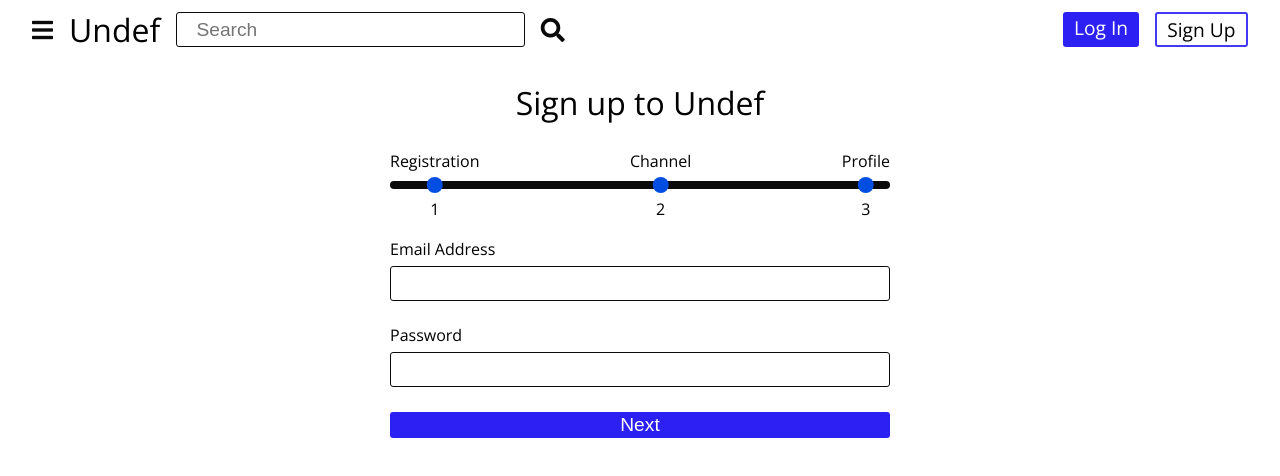
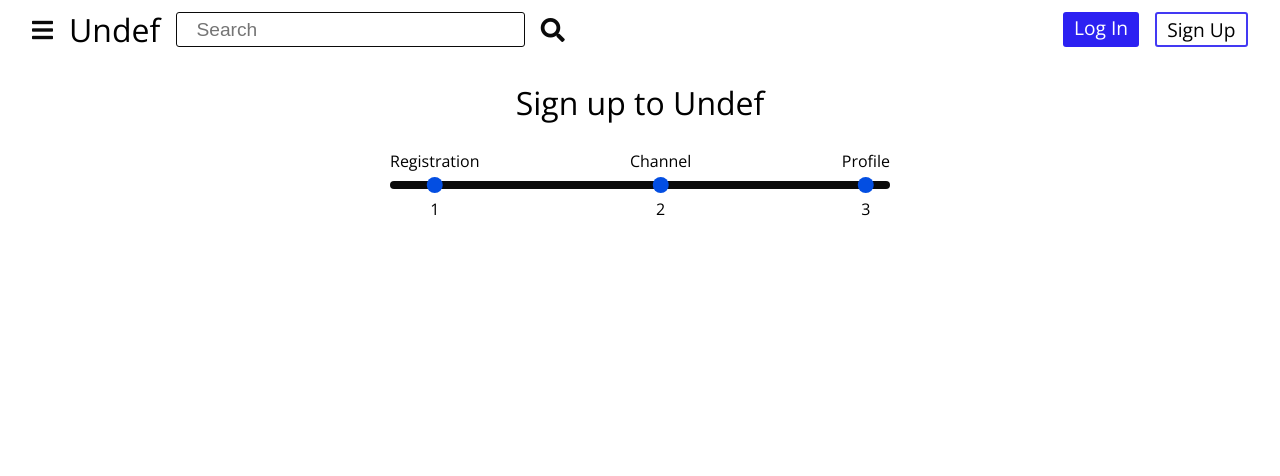
Before and after one commit to IsolatedLun/Undef, a React (Vite) app in the folder frontend/: page /auth/sign-up in a window 1280 px wide. Shown: the top 476 px of the page. Built offline with nearby package versions, Linux system fonts and the light colour scheme.

Commit message:
Rewriting multiforms

```diff
--- a/frontend/src/components/auth/SignUp.tsx
+++ b/frontend/src/components/auth/SignUp.tsx
@@ -1,14 +1,12 @@
 import React, { useState } from 'react'
 import MultiForm from '../combines/MultiForm'
-import Button from '../modules/Button'
-import { INF_Form } from '../modules/Form'
 import FormCompletion, { INF_FomrCompletion } from '../modules/FormCompletion'
-import Input, { INF_Input } from '../modules/inputs/Input'
-import InputPart from '../modules/inputs/InputPart'
+import InputPart from '../modules/inputs/InputPart';
 
 interface NewUser {
   email_address: string;
   password: string;
+  banner: File | null;
 }
 
 const SignUp = () => {
@@ -16,22 +14,9 @@ const SignUp = () => {
 
   const [newUser, setNewUser] = useState<NewUser>({
     email_address: '',
-    password: ''
+    password: '',
+    banner: null
   })
-
-  const inputs: INF_Input[] = [
-    { setter: setNewUser, data: newUser.email_address, name: 'email_address', type: 'email',
-     realType: 'email', setType: 'string', obj: newUser },
-    { setter: setNewUser, data: newUser.password, obj: newUser, name: 'password', type: 'password',
-      realType: 'password', setType: 'string' }
-  ]
-
-  const forms: INF_Form[] = [
-    { form: (<><InputPart props={{ id: 'email', inputData: inputs[0], label: 'Email Address' }} />
-    <InputPart props={{ id: 'email', inputData: inputs[1], label: 'Password' }} />
-    <Button props={{ content: 'Next', default: true, action: () => setIndex(index + 1) }} /></>), index: 0 },
-    { form: <h1>meow</h1>, index: 1 }
-  ]
 
   const completions: INF_FomrCompletion[] =
     [ { text: 'Registration', idx: 1 },
@@ -45,7 +30,9 @@ const SignUp = () => {
         <FormCompletion currIdx={index}
           completions={completions} />
 
-        <MultiForm forms={forms} index={index} setter={setIndex} />
+
+
+        <MultiForm forms={[]} index={index} setter={setIndex} />
     </form>
   )
 }
--- a/frontend/src/components/combines/MultiForm.tsx
+++ b/frontend/src/components/combines/MultiForm.tsx
@@ -1,14 +1,14 @@
 import React, { useEffect, useState } from 'react'
 import Button from '../modules/Button'
-import { INF_Form } from '../modules/Form'
 
-const MultiForm =
-  ({ forms, index, setter } : { forms: INF_Form[], index: number, setter: Function }) => {
+const MultiForm = ({ forms, index, setter } : { forms: JSX.Element[], index: number, setter: Function }) => {
+
+  useEffect(() => {
+
+  }), []
 
   return (
     <>
-    { forms.filter(form => form.index === index)[0].form }
-
     { index > 0 &&
       <Button props={{ action: () => setter(index - 1), default: true, content: 'Back' }} />
     }
--- a/frontend/src/components/modules/inputs/Input.tsx
+++ b/frontend/src/components/modules/inputs/Input.tsx
@@ -3,21 +3,22 @@ import { useAutoState } from '../../../hooks/useAutoState';
 
 export interface INF_Input {
     id?: string;
-    setter: Function;
-
-    // data && obj are used to update the input's value when it gets appended the DOM.
-    data: any;
-    obj?: any;
     type: 'text' | 'file' | 'email' | 'password';
     realType: 'string' | 'oneWord' | 'file' | 'select' | 'checkbox' | 'email' | 'password';
-    setType: 'string' | 'oneWord' | 'file'
     name: string;
 
     cls?: string;
     placeholder?: string;
 }
 
-const Input = ({ props } : { props: INF_Input }) => {
+export interface InputState {
+  setter: Function;
+  data: any;
+}
+
+export interface INF_Input_State extends InputState, INF_Input {}
+
+const Input = ({ props } : { props: INF_Input_State }) => {
 
     if(props.cls === undefined) {
         props.cls = 'input--primary';
@@ -25,12 +26,12 @@ const Input = ({ props } : { props: INF_Input }) => {
 
     return(
         <input
-        onInput={(e) => useAutoState(e, props.setter, props.obj, props.data, props.setType)}
+          onInput={(e) => useAutoState(e, props.setter!, props.data)}
 
           id={props.id}
           placeholder={props.placeholder ? props.placeholder : ''}
           className={props.cls}
-        value={props.data}
+
           name={props.name}
           type={props.type}
 
--- a/frontend/src/components/modules/inputs/InputPart.tsx
+++ b/frontend/src/components/modules/inputs/InputPart.tsx
@@ -1,11 +1,11 @@
 import React from 'react'
 import { createStructuredSelector } from 'reselect'
 import { changeTime } from '../../funcs/videoPlayerFuncs'
-import Input, { INF_Input } from './Input'
+import Input, { INF_Input, INF_Input_State } from './Input'
 
-interface INF_InputPart {
+export interface INF_InputPart extends INF_Input_State {
     id: string;
-    inputData: INF_Input
+    inputData: INF_Input;
     label: string;
 }
 
@@ -13,7 +13,7 @@ const InputPart = ({ props } : { props: INF_InputPart }) => {
   return (
     <div className="form__part" id={props.id + '-form-part'}>
         <label className='part__label'>{ props.label }</label>
-        <Input props={{ ...props.inputData, id: props.id + '-input' }} />
+        <Input props={{ ...props.inputData, setter: props.setter, data: props.data }} />
         <ul className="part__help-list" id={props.id + '-help-list'}></ul>
     </div>
   )
--- a/frontend/src/hooks/useAutoState.ts
+++ b/frontend/src/hooks/useAutoState.ts
@@ -1,14 +1,12 @@
 import { FormEvent } from "react";
 
-export function useAutoState
-    (e: FormEvent<HTMLInputElement>, setter: Function, obj: any | null , data: any, setType: string) {
+export function useAutoState(e: FormEvent<HTMLInputElement>, setter: Function, data: any) {
+    const target = e.target as HTMLInputElement;
+    const value: any = target.value;
+    const file: File | null = target.files![0];
 
-    const target = e.target as HTMLInputElement
-
-    if(obj !== null) {
-        setter({ ...obj, [target.name]: target.value });
-    }
-
-    else if(setType === 'oneWord')
-        setter(target.value);
+    if(file === null)
+        setter({ ...data, [target.name]: value });
+    else
+        setter({ ...data, [target.name]: file });
 }
```
Also changed, not shown: frontend/src/components/modules/Form.tsx (+14 -4 lines). Lines whose indentation alone changed are shown as unchanged.
